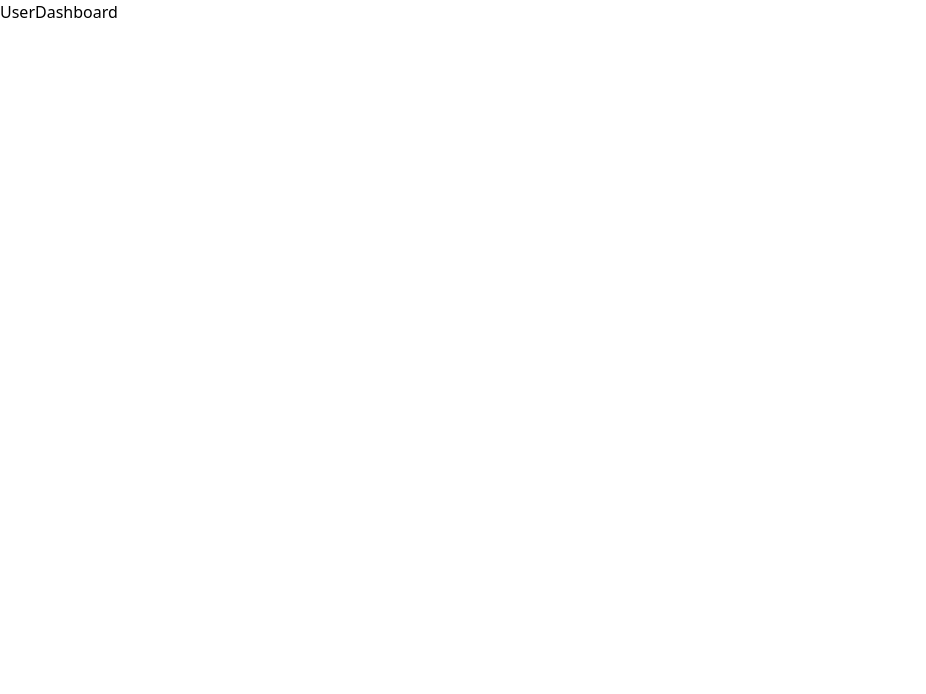
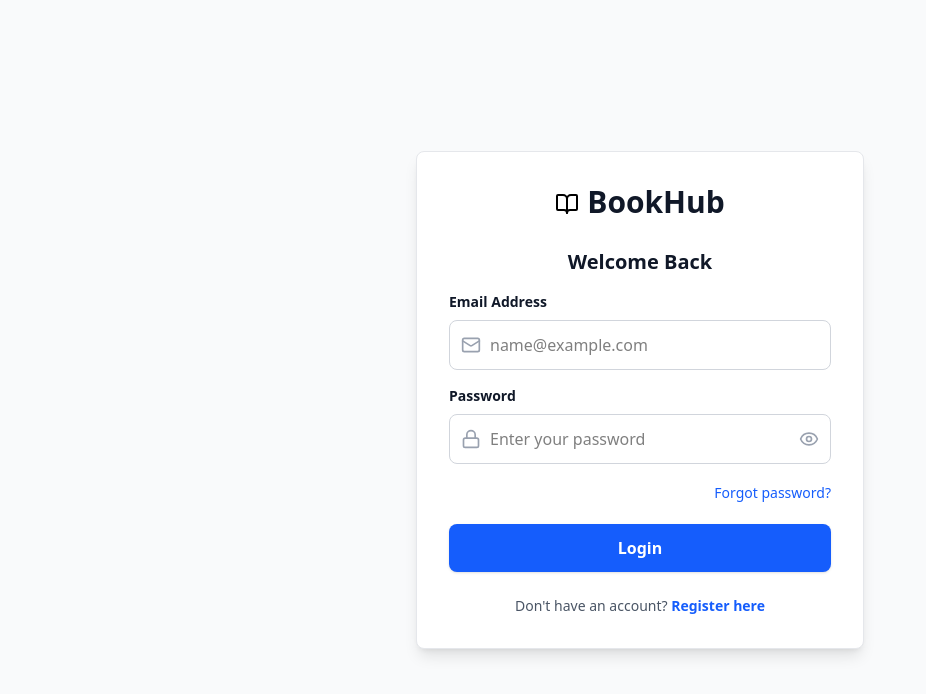
Before and after one commit to Abhinav-mohanan/BookHub, a React app in the folder frontend/: page / in a window 1280 px wide. Shown: the top 694 px of the page, without its empty margins (0-926 px from the left). Built offline with nearby package versions, Linux system fonts and the light colour scheme; no server answers; the HTML template or start-up script is replaced by a standard one.

Commit message:
feat(frontend): add centralized error handler

```diff
--- a/frontend/src/Api/AuthenticationApi.js
+++ b/frontend/src/Api/AuthenticationApi.js
@@ -1,15 +1,15 @@
 import axios from "axios"
-import { BASE_URL } from "./BaseURl"
+import CONFIG from "./config"
 
 export const SignupApi = async(data,role) =>{
-    const response = await axios.post(`${BASE_URL}/${role}/signup/`,data)
+    const response = await axios.post(`${CONFIG.BACKEND_URL}/${role}/signup/`,data)
     return response.data
 }
 export const VerifyOTPApi = async(data) =>{
-    const response = await axios.post('verify/otp/',data)
+    const response = await axios.post(`${CONFIG.BACKEND_URL}/verify/otp/`,data)
     return response.data
 }
-export const LoginApi = async(data,role) =>{
-    const response = await axios.post(`${BASE_URL}/${role}/login/`,data)
+export const LoginApi = async(data) =>{
+    const response = await axios.post(`${CONFIG.BACKEND_URL}/login/`,data)
     return response.data
 }
--- a/frontend/src/Api/BaseURl.js
+++ /dev/null
@@ -1 +0,0 @@
-export const BASE_URL='http://127.0.0.1:8000/api'
--- /dev/null
+++ b/frontend/src/Api/config.js
@@ -0,0 +1,4 @@
+const CONFIG = {
+  BACKEND_URL: import.meta.env.VITE_API_URL,
+};
+export default CONFIG;
--- a/frontend/src/App.jsx
+++ b/frontend/src/App.jsx
@@ -1,19 +1,21 @@
 import RegistrationPage from "./pages/shared/RegistrationPage"
 import { Routes,Route } from "react-router-dom"
-import UserDashboard from "./pages/user/UserDashboard"
 import VerifyOTPPage from "./pages/shared/VerifyOTPPage "
 import LoginPage from "./pages/shared/LoginPage"
+import { ToastContainer } from "react-toastify"
 
 function App() {
 
   return (
     <>
-    <Routes>
-      <Route path="/signup" element={<RegistrationPage />}  />
-      <Route path="/verify-otp" element={<VerifyOTPPage />}  />
-      <Route path="/login" element={<LoginPage />}  />
-      <Route path="/" element={<UserDashboard />}  />
-    </Routes>
+    <div>
+      <ToastContainer position="top-right" />
+      <Routes>
+        <Route path="/signup" element={<RegistrationPage />}  />
+        <Route path="/verify-otp" element={<VerifyOTPPage />}  />
+        <Route path="/" element={<LoginPage />}  />
+      </Routes>
+    </div>
     </>
   )
 }
--- /dev/null
+++ b/frontend/src/compoenents/shared/ErrorHandler.jsx
@@ -0,0 +1,31 @@
+import { toast } from 'react-toastify';
+
+export const handleApiError = (error, setErrors) => {
+  if (error.response && error.response.data) {
+    const errorData = error.response.data;
+    const newFieldErrors = {};
+
+    const generalErrorKeys = ['error', 'detail', 'non_field_errors'];
+
+    Object.keys(errorData).forEach((key) => {
+      if (generalErrorKeys.includes(key)) {
+        const message = Array.isArray(errorData[key]) ? errorData[key][0] : errorData[key];
+        toast.error(message);
+      }
+      else {
+        newFieldErrors[key] = Array.isArray(errorData[key])
+          ? errorData[key]
+          : [errorData[key]];
+      }
+    });
+
+    if (Object.keys(newFieldErrors).length > 0) {
+      setErrors(newFieldErrors);
+    }
+  }
+  else if (error.request) {
+    toast.error("Network error. Please check your connection.");
+  } else {
+    toast.error("An unexpected error occurred.");
+  }
+};
--- a/frontend/src/pages/shared/LoginPage.jsx
+++ b/frontend/src/pages/shared/LoginPage.jsx
@@ -4,20 +4,42 @@ import FormInput from '../../compoenents/shared/FormInput';
 import { Lock, Mail } from 'lucide-react';
 import SubmitButton from '../../compoenents/shared/SubmitButton';
 import FormLink from '../../compoenents/shared/FormLink';
+import { LoginApi } from '../../Api/AuthenticationApi';
+import { handleApiError } from '../../compoenents/shared/ErrorHandler';
 
 const LoginPage = ({ onNavigate }) => {
   const [showPassword, setShowPassword] = useState(false);
   const [errors, setErrors] = useState({});
+  const [isLoading,setIsLoading] = useState(false)
   const [formData, setFormData] = useState({
     email: '',
     password: ''
   });
 
+  const validateForm = (data) =>{
+    const new_erros = {}
+    if (!data.email.trim()){
+      new_erros.email = ["This field is required"]
+    }
+    if (!data.password.trim()){
+      new_erros.password = ['This field is required']
+    }
+    setErrors(new_erros)
+
+    return  Object.keys(new_erros).length === 0
+  }
+
   const handleSubmit = async () => {
+    const isValid = validateForm(formData)
+    if (!isValid) return
     try {
-      const data = LoginApi(formData,)
+      setIsLoading(true)
+      const data = await LoginApi(formData)
+      console.log(data)
     } catch (error) {
-      setErrors(error.response?.data || {});
+      handleApiError(error,setErrors)
+    }finally{
+      setIsLoading(false)
     }
   };
 
@@ -27,6 +49,12 @@ const LoginPage = ({ onNavigate }) => {
       ...prev,
       [name]: value
     }));
+
+    if (errors[name]){
+      setErrors((prev)=>({
+        ...prev,[name]:null
+      }))
+    }
   };
 
   return (
@@ -67,7 +95,7 @@ const LoginPage = ({ onNavigate }) => {
           </a>
         </div>
 
-        <SubmitButton onClick={handleSubmit}>
+        <SubmitButton onClick={handleSubmit} loading={isLoading}>
           Login
         </SubmitButton>
 
--- a/frontend/src/pages/shared/RegistrationPage.jsx
+++ b/frontend/src/pages/shared/RegistrationPage.jsx
@@ -8,11 +8,13 @@ import SubmitButton from '../../compoenents/shared/SubmitButton';
 import FormLink from '../../compoenents/shared/FormLink';
 import { useNavigate } from 'react-router-dom';
 import { toast } from 'react-toastify';
+import { handleApiError } from '../../compoenents/shared/ErrorHandler';
 
 const RegistrationPage = () => {
     const navigate = useNavigate()
     const [showPassword, setShowPassword] = useState({password:false,confirm:false});
     const [errors, setErrors] = useState({})
+    const [isLoading, setIsLoading] = useState(false)
     const [formData, setFormData] = useState({
         first_name: '',
         last_name:'',
@@ -56,18 +58,17 @@ const RegistrationPage = () => {
     const handleSubmit = async() => {
         const isValid  = validateForm(formData)
         if (!isValid ) return
+        setIsLoading(true)
         try{
           const data = await SignupApi(formData,formData.role)
           toast.success(data?.message)
           navigate('/verify-otp', {state:{'email':formData.email}})
         }catch(error){
-          if (error.response && error.response.data) {
-            setErrors(error.response.data);
-          } else {
-            toast.error('Something went wrong. Try again.');
-          }
-      }
-    };
+          handleApiError(error,setErrors)
+        }finally{
+          setIsLoading(false)
+        }
+      };
 
     const handleChange = (e) => {
         const { name, value } = e.target;
@@ -75,6 +76,7 @@ const RegistrationPage = () => {
         ...prev,
         [name]: value
         }));
+
         if (errors[name]){
           setErrors(prev=> ({
             ...prev,
@@ -160,14 +162,14 @@ const RegistrationPage = () => {
           hint="Admin accounts may require additional verification."
           />
 
-          <SubmitButton onClick={handleSubmit}>
+          <SubmitButton onClick={handleSubmit} loading={isLoading}>
             Register Now
           </SubmitButton>
 
           <FormLink
           text="Already have an account"
           linkText="Login here"
-          href='/login'/>
+          href='/'/>
 
       </div>
     </AuthFormContainer>
--- a/frontend/src/pages/shared/VerifyOTPPage .jsx
+++ b/frontend/src/pages/shared/VerifyOTPPage .jsx
@@ -1,11 +1,12 @@
 import React, { useState } from 'react'
-import { replace, useLocation, useNavigate } from 'react-router-dom';
+import {  useLocation, useNavigate } from 'react-router-dom';
 import AuthFormContainer from '../../compoenents/shared/AuthFormContainer ';
 import FormInput from '../../compoenents/shared/FormInput';
 import SubmitButton from '../../compoenents/shared/SubmitButton';
 import { toast } from 'react-toastify';
 import { KeyRound, Mail } from 'lucide-react';
 import { VerifyOTPApi } from '../../Api/AuthenticationApi';
+import { handleApiError } from '../../compoenents/shared/ErrorHandler';
 
 const VerifyOTPPage = () => {
   const navigate = useNavigate()
@@ -20,9 +21,9 @@ const VerifyOTPPage = () => {
     try {
       const data = VerifyOTPApi(formData)
       toast.success(data?.message)
-      navigate('/login',{ replace: true })
+      navigate('/',{ replace: true })
     } catch (error) {
-      setErrors(error.response?.data || {});
+      handleApiError(error,setErrors)
     }
   };
 
```
Also changed, not shown: 1 other file (tests, documents, lock files or other folders).
